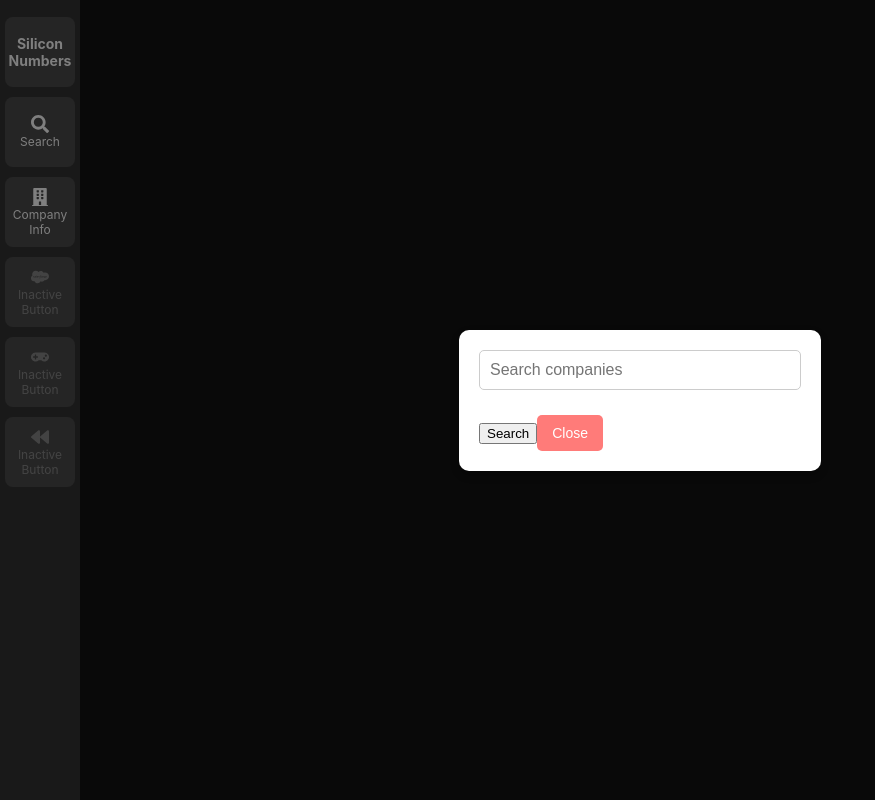
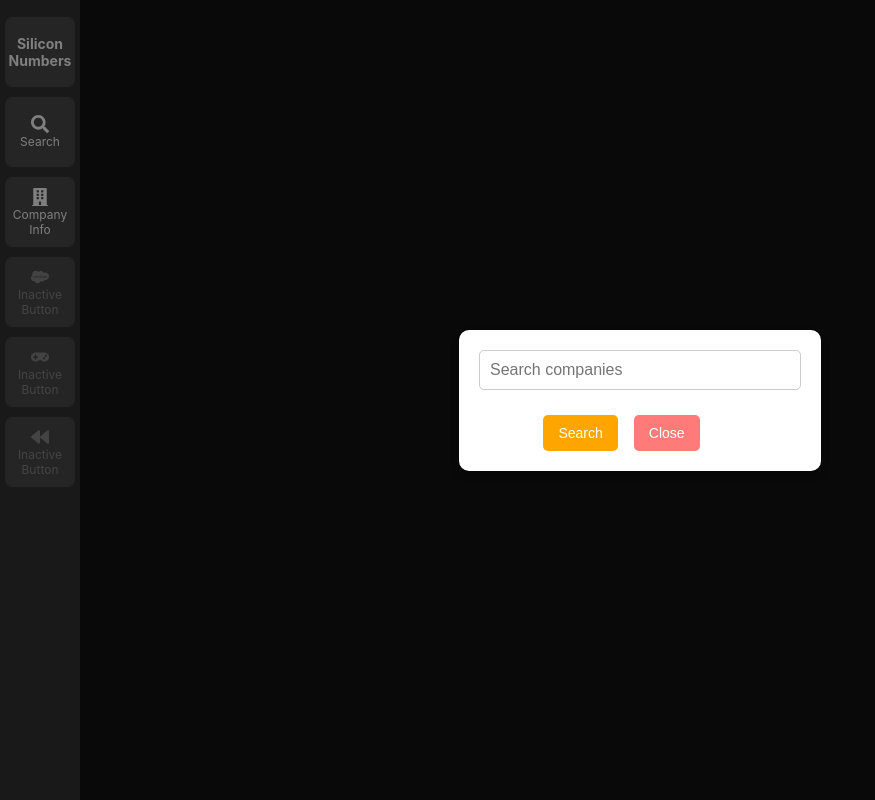
Before and after one commit to kermfiratt/silicon-tables, a React (Create React App) app in the folder client/: page / in a window 1280 px wide. Shown: the whole page, without its empty margins (0-875 px from the left). Built offline with nearby package versions, Linux system fonts and the light colour scheme.

Commit message:
thelastestversion

```diff
--- a/client/src/components/Search.js
+++ b/client/src/components/Search.js
@@ -32,7 +32,7 @@ const Search = ({ setSearchOpen }) => {  // setSearchOpen prop olarak alınıyor
             className="centered-search-input"
           />
           <div className="button-container">
-            <button type="submit" className="search-button">Search</button>
+            <button type="submit" className="search-bar-button">Search</button>
             <button type="button" className="close-button" onClick={handleClosePopup}>Close</button>
           </div>
         </form>
--- a/client/src/components/SearchBar.css
+++ b/client/src/components/SearchBar.css
@@ -47,6 +47,20 @@
   margin-top: 15px;
 }
 
+
+.search-bar-button {
+  background-color: orange;
+  color: white;
+  padding: 10px 15px;
+  border: none;
+  border-radius: 5px;
+  cursor: pointer;
+  font-size: 14px;
+  margin-top: 15px;
+  margin-right: 5%;
+  margin-left: 20%;
+}
+
 .close-button:hover {
   background-color: #e06666;
 }
```
